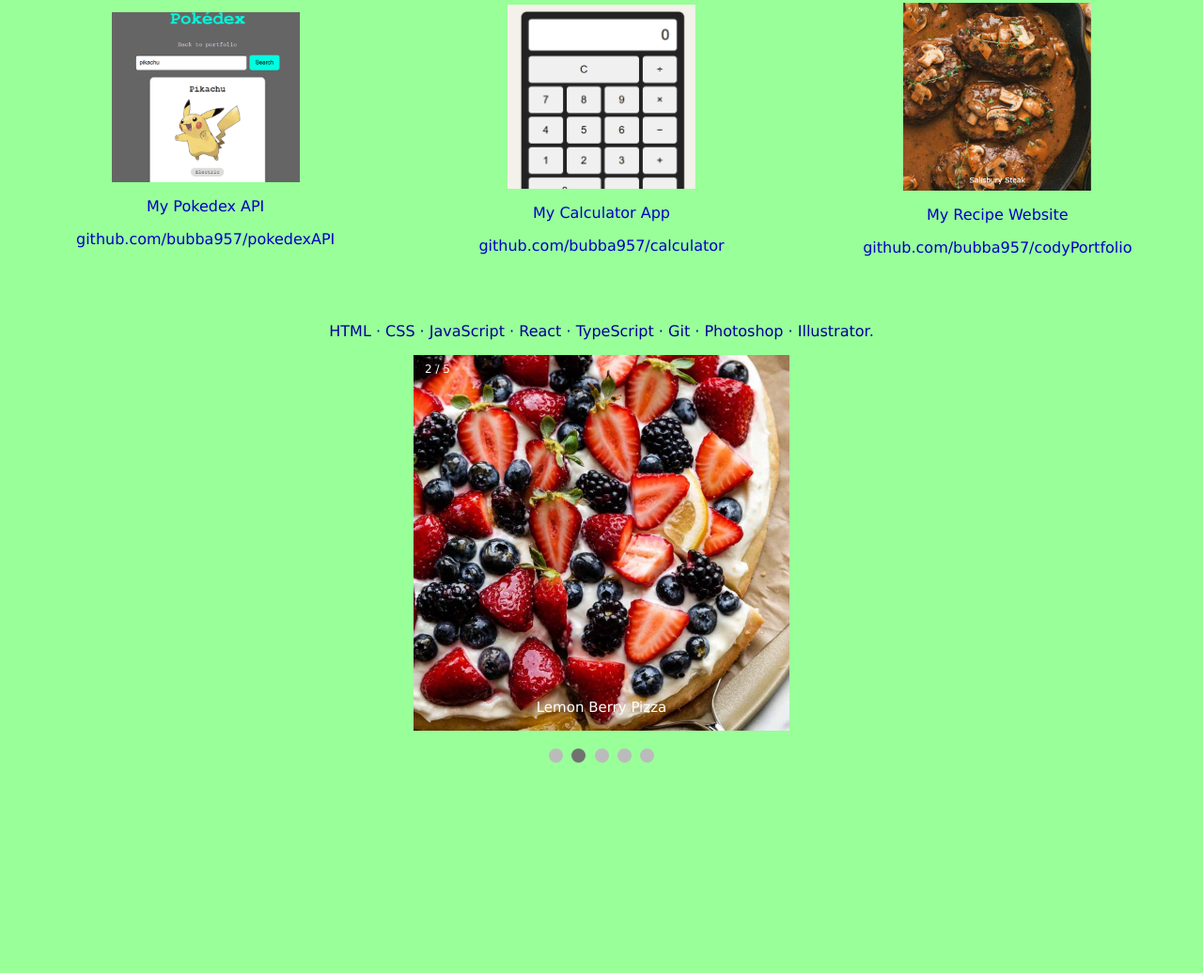
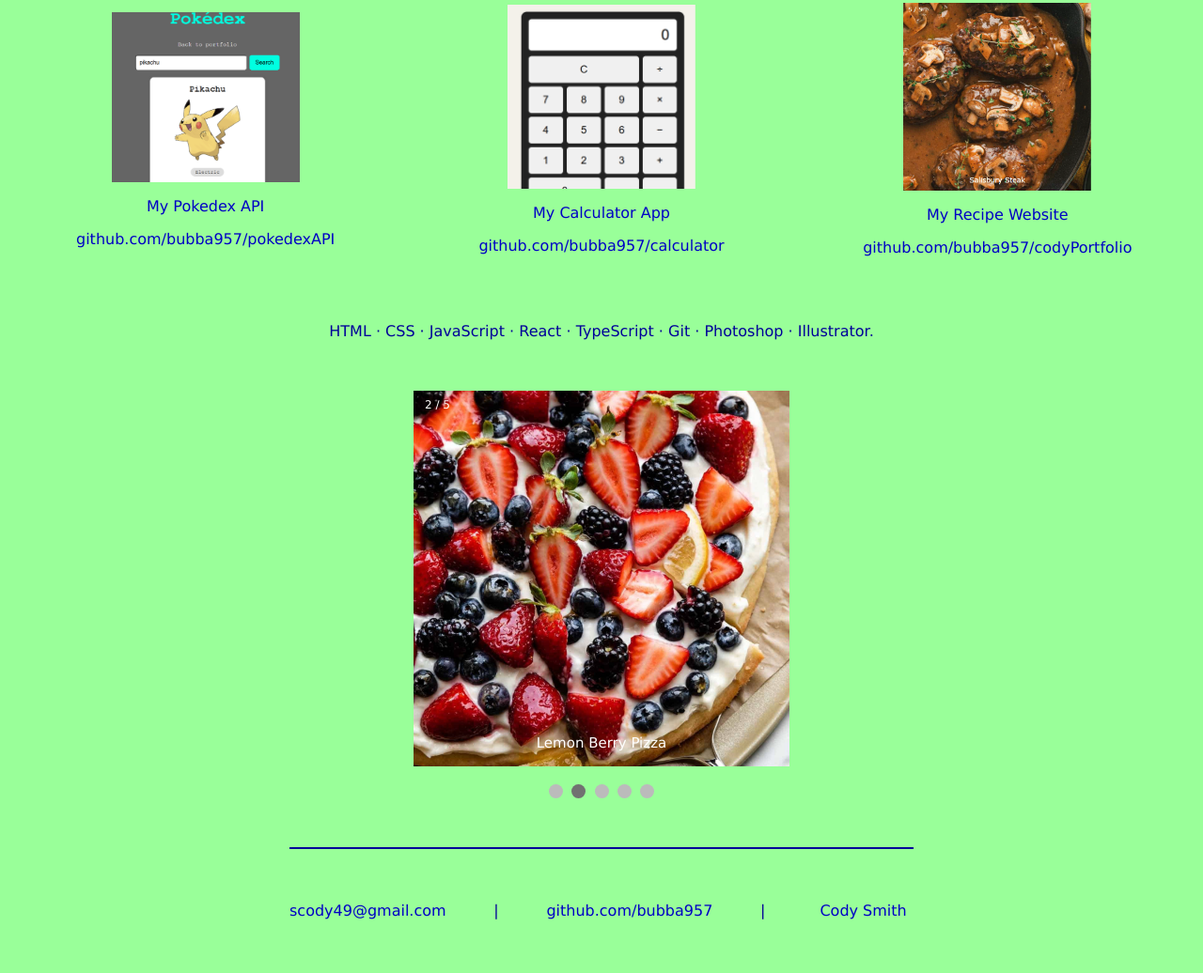
Before and after one commit to bubba957/codyPortfolio, a plain HTML site: page index.html in a window 1280 px wide. Shown: the part 363-1399 px from the top of the page at 94% size. Before the commit the page ends 1187 px from the top, so only its background shows below. Drawn offline with Linux system fonts and the light colour scheme.

Commit message:
added footer

```diff
--- a/index.html
+++ b/index.html
@@ -46,6 +46,7 @@
     </div>
     <br><br>
     <p>HTML · CSS · JavaScript · React · TypeScript · Git · Photoshop · Illustrator.</p>
+    <br><br>
 
     <div class="slideshow-container">
         <div class="mySlides fade">
@@ -87,6 +88,15 @@
         <span class="dot"></span>
         <span class="dot"></span>
     </div>
+    <br><br>
+    <footer>
+        <p><a href="mailto:scody49@gmail.com">scody49@gmail.com</a></p>
+        <p> | </p>
+        <p><a href="https://github.com/bubba957">github.com/bubba957</a></p>
+        <p> | </p>
+        <p><a href="https://www.linkedin.com/in/cody-smith-402664157/">Cody Smith</a></p>
+        <br><br>
+    </footer>
 
     <script src="js/script.js"></script>
 </body>
--- a/styles/styles.css
+++ b/styles/styles.css
@@ -69,6 +69,16 @@ img {
   vertical-align: middle;
   max-width: 100%;
   height: auto;
+}
+
+footer{
+  display: grid;
+  grid-template-columns: repeat(5, 1fr);
+  margin: 10px 300px 0 300px;
+  padding-top: 40px;
+  border-top: 2px solid var(--text-color);
+  text-align: center;
+  align-items: center;
 }
 
 /* index.html */
```
Also changed, not shown: bio.html (+9 -0 lines), contact.html (+8 -0 lines), projects.html (+8 -0 lines), recipes.html (+8 -0 lines).
